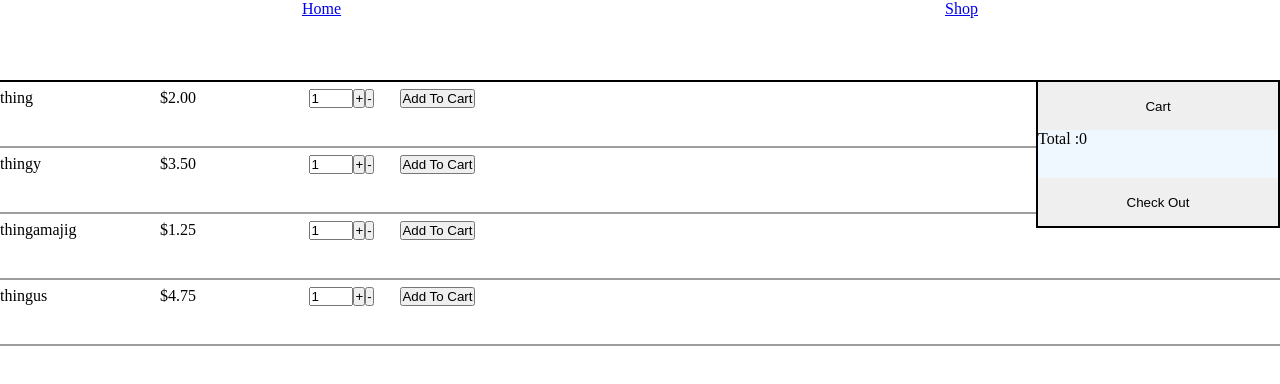
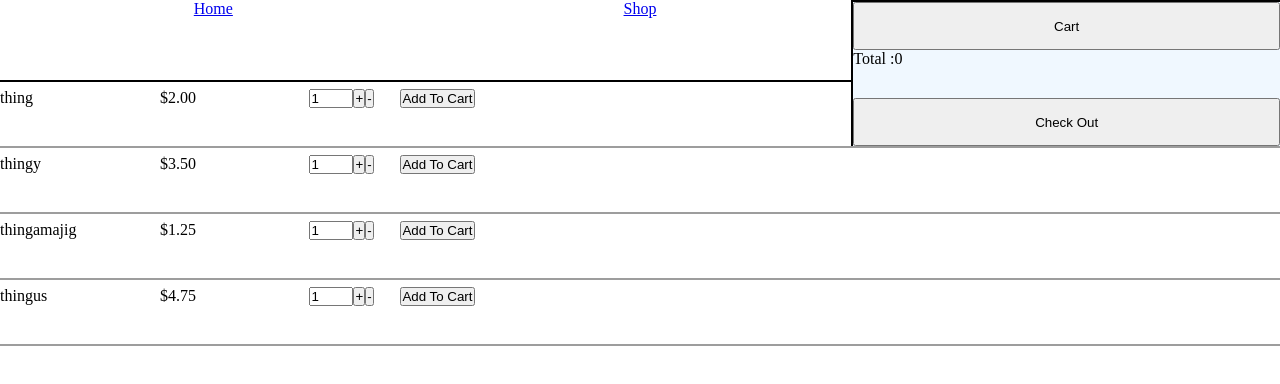
Before and after one commit to hoholabs/react-shopping-cart, a React (Create React App) app: page /Shop in a window 1280 px wide. Shown: the top 384 px of the page. Built offline with nearby package versions, Linux system fonts and the light colour scheme.

Commit message:
Moved cart to Nav, did some CSS

```diff
--- a/src/Nav.js
+++ b/src/Nav.js
@@ -1,16 +1,18 @@
 import { Link } from 'react-router-dom';
+import Cart from './Cart';
 
-function Nav() {
+function Nav(props) {
     return (
         <nav>
-            <ul>
-                <li>
-                    <Link to="/">Home</Link>
-                </li>
-                <li>
-                    <Link to="/shop">Shop</Link>
-                </li>
-            </ul>
+            <Link to="/">Home</Link>
+
+            <Link to="/shop">Shop</Link>
+
+            <Cart
+                cart={props.cart}
+                total={props.total}
+                checkOut={props.checkOut}
+            />
         </nav>
     );
 }
--- a/src/Shop.js
+++ b/src/Shop.js
@@ -1,6 +1,5 @@
 import React, { useState } from 'react';
 import Nav from './Nav';
-import Cart from './Cart';
 import Item from './Item';
 import { v4 as uuid } from 'uuid';
 
@@ -86,7 +85,7 @@ function Shop() {
 
     return (
         <div className="Shop">
-            <Nav />
+            <Nav cart={cart} total={total} checkOut={checkOut} />
             <div id="shop-page">
                 {items.map((item) => {
                     return (
@@ -99,7 +98,6 @@ function Shop() {
                     );
                 })}
             </div>
-            <Cart cart={cart} total={total} checkOut={checkOut} />
         </div>
     );
 }
--- a/src/index.css
+++ b/src/index.css
@@ -7,14 +7,13 @@ body {
 
 nav {
     height: 5em;
-}
-
-nav ul {
     display: grid;
+    grid-template-columns: 1fr 1fr 1fr;
     grid-auto-flow: column;
     justify-items: center;
-    list-style-type: none;
+
     padding: 0;
+    width: 100%;
 }
 
 #shop-page {
@@ -24,18 +23,11 @@ nav ul {
 
 #cart {
     background-color: aliceblue;
-    position: fixed;
-    top: 5em;
-    right: 0;
-    width: 15em;
     border: solid black 2px;
     display: grid;
     list-style-type: none;
     grid-auto-rows: 3em;
-}
-
-#cart button {
-    border: none;
+    width: 100%;
 }
 
 .item {
```
